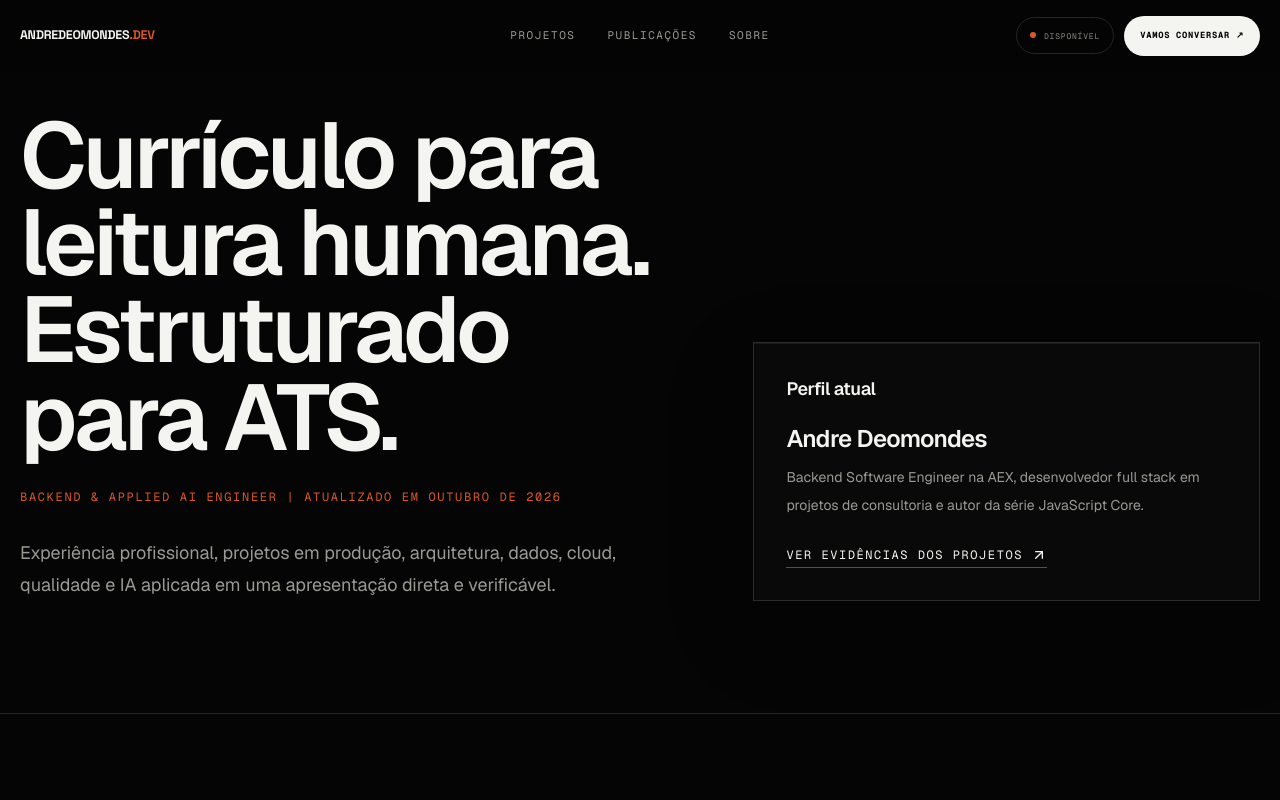
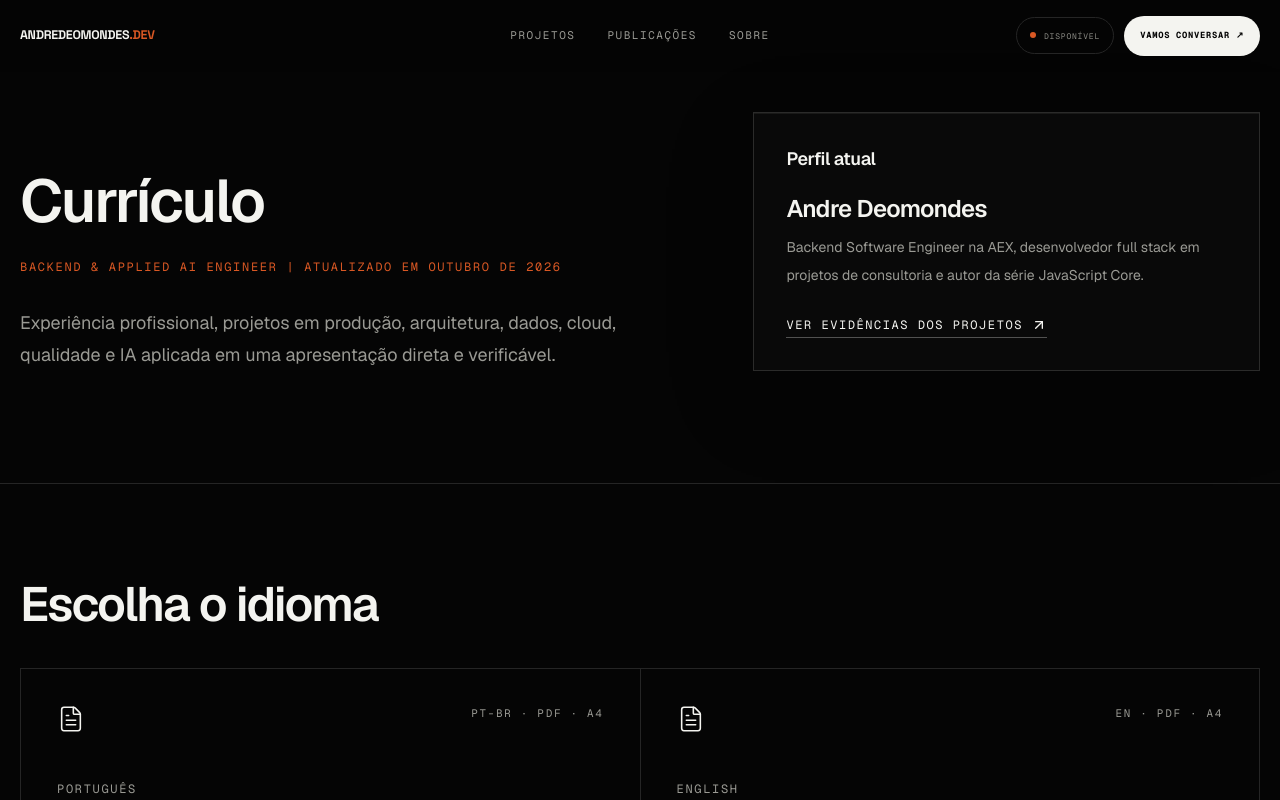
Before and after one commit to andredeomondes/andredeomondes-portfolio, a Next.js app in the folder frontend/: page /resume in a window 1280 px wide. Shown: the top 800 px of the page. Built offline with nearby package versions, Linux system fonts and the light colour scheme.

Commit message:
fix: simplify resume page heading

```diff
--- a/frontend/src/app/resume/page.tsx
+++ b/frontend/src/app/resume/page.tsx
@@ -34,10 +34,10 @@ export default function ResumePage() {
   return (
     <main className="min-h-screen bg-ink text-paper">
       <section className="border-b border-line">
-        <div className="site-shell grid min-h-[72svh] items-end gap-12 py-20 lg:grid-cols-[1.15fr_0.85fr] lg:py-28">
+        <div className="site-shell grid gap-12 py-24 sm:py-28 lg:grid-cols-[1.15fr_0.85fr] lg:items-end">
           <div>
-            <h1 className="max-w-4xl text-balance text-5xl font-semibold leading-[0.94] tracking-[-0.04em] sm:text-7xl lg:text-[5.8rem]">
-              Currículo para leitura humana. Estruturado para ATS.
+            <h1 className="text-4xl font-semibold tracking-[-0.035em] sm:text-5xl lg:text-6xl">
+              Currículo
             </h1>
             <p className="mt-7 font-mono text-xs uppercase tracking-[0.14em] text-signal">
               Backend & Applied AI Engineer | Atualizado em outubro de 2026
```
